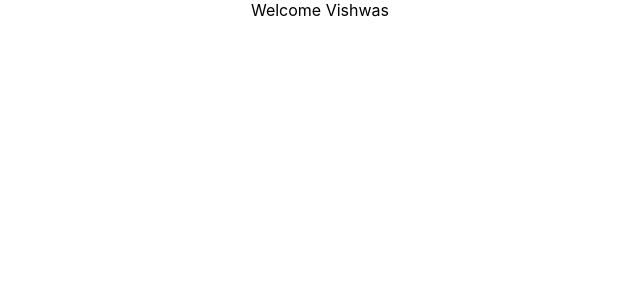
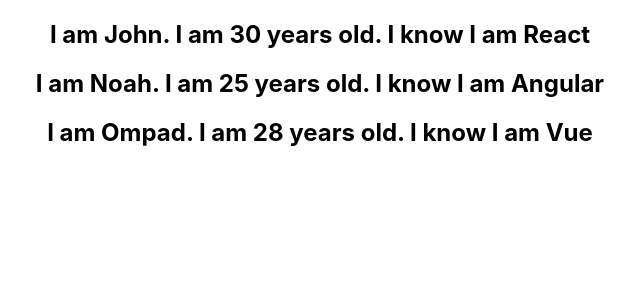
Before and after one commit to comexprt/dev-react-js-training, a React (Create React App) app: page / in a window 1280 px wide. Shown: the top 300 px of the page, without its empty margins (320-960 px from the left). Built offline with nearby package versions, Linux system fonts and the light colour scheme.

Commit message:
2N8U MINGW64 ~/Desktop/courses/react/hello-world (master)

```diff
--- a/src/App.js
+++ b/src/App.js
@@ -11,6 +11,8 @@
 import EventBind from './components/EventBind'
 import ParentComponent from './components/ParentComponent'
 import UserGreeting from './components/UserGreeting'
+import NameList from './components/NameList'
+
 
 
 // for advance export
@@ -19,7 +21,7 @@
 function App() {
   return (
     <div className="App">
-      <UserGreeting/>
+      <NameList/>
 
       {/* <Counter/> */}
       {/* <Message /> */}
--- /dev/null
+++ b/src/components/NameList.js
@@ -0,0 +1,37 @@
+import React from 'react'
+import Person from './Person'
+
+
+function NameList(){
+    const names = ['Bruce','Clark','Diana']
+    const persons = [
+        {
+            id:1,
+            name:'John',
+            age:30,
+            skill:'React'
+        },
+        {
+            id:1,
+            name:'Noah',
+            age:25,
+            skill:'Angular'
+        },
+        {
+            id:1,
+            name:'Ompad',
+            age:28,
+            skill:'Vue'
+        }
+    ]
+
+    const personList = persons.map(person =>(<Person person={person}></Person>))
+    return(
+        <div>
+          { personList }
+
+        </div>
+    )
+}
+
+export default NameList
--- /dev/null
+++ b/src/components/Person.js
@@ -0,0 +1,13 @@
+import React from 'react'
+
+
+function Person({person}){
+
+    return(
+        <div>
+          <h2>I am {person.name}. I am {person.age} years old. I know I am {person.skill} </h2>
+        </div>
+    )
+}
+
+export default Person
```
